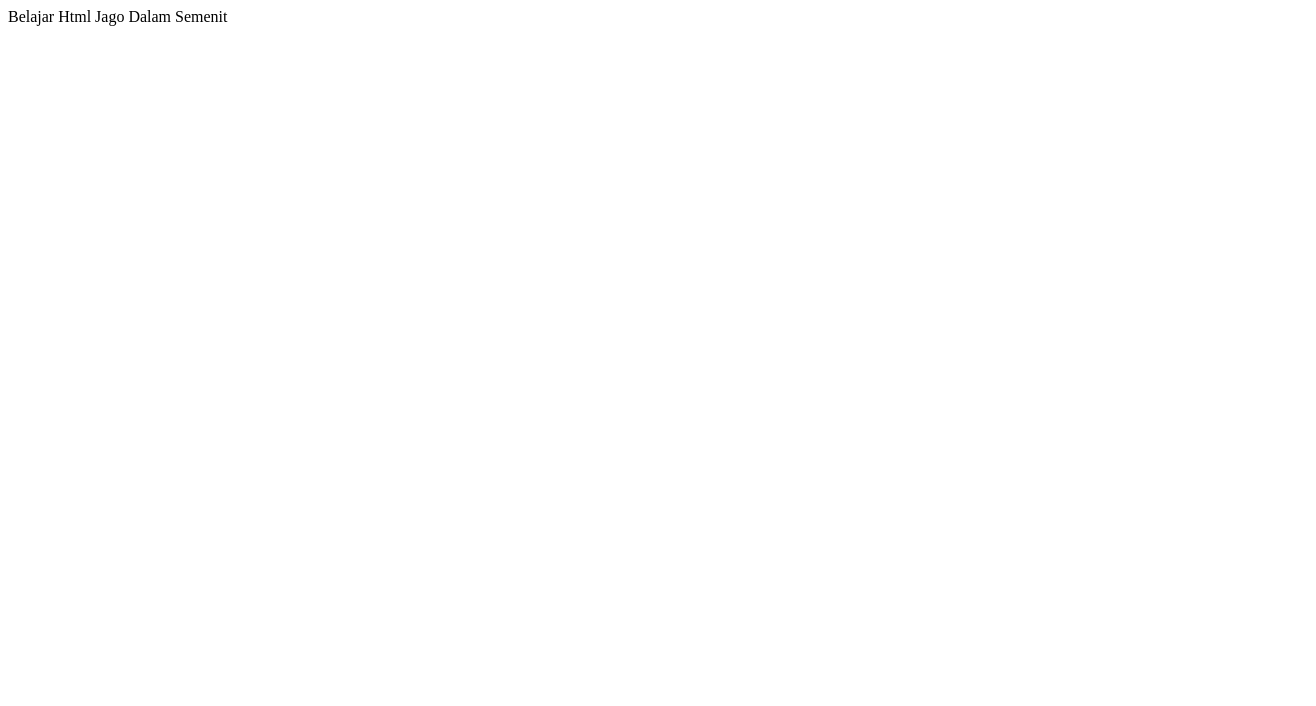
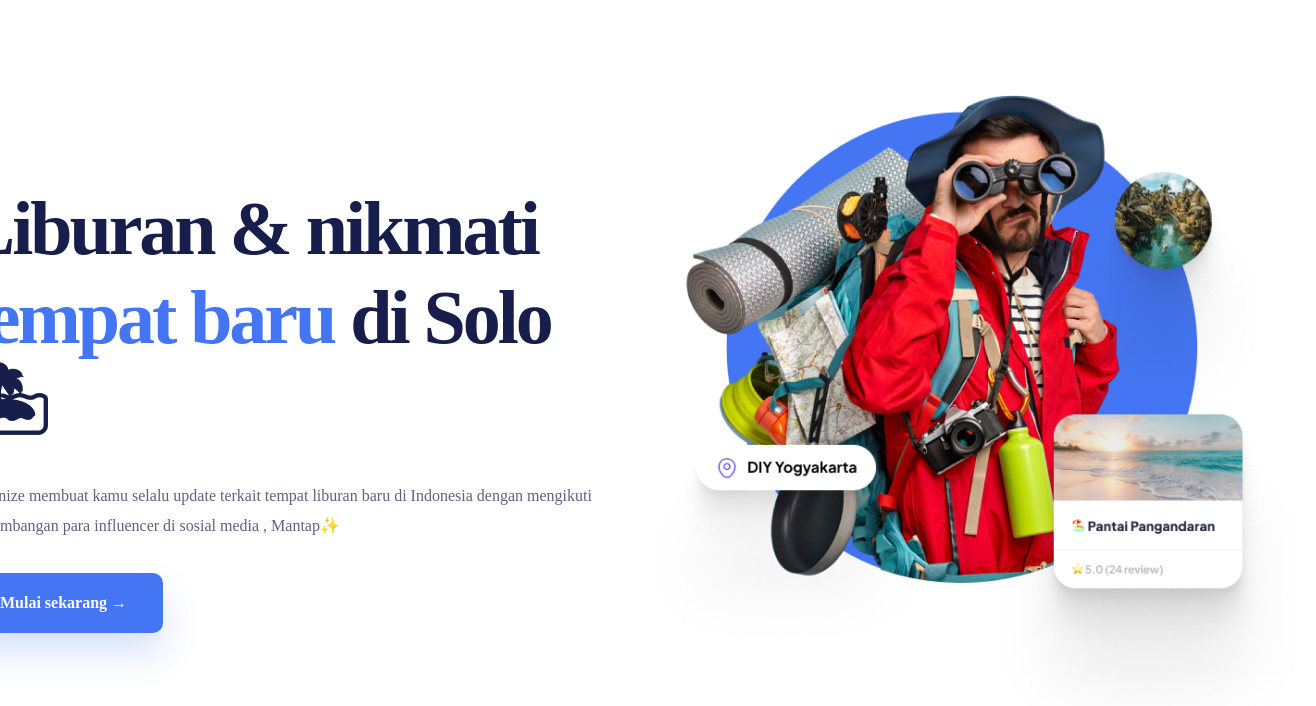
Before and after one commit to muhyidin3222/belajar_html, a plain HTML site: page index.html in a window 1280 px wide. Shown: the whole page, 1316 px wide, since content can reach past the window. Drawn offline with Linux system fonts and the light colour scheme.

Commit message:
new website

```diff
--- a/index.html
+++ b/index.html
@@ -1,12 +1,85 @@
 <!DOCTYPE html>
 <html lang="en">
-<head>
-    <meta charset="UTF-8">
-    <meta http-equiv="X-UA-Compatible" content="IE=edge">
-    <meta name="viewport" content="width=device-width, initial-scale=1.0">
-    <title>Document</title>
-</head>
-<body>
-    Belajar Html Jago Dalam Semenit
-</body>
+  <head>
+    <meta charset="UTF-8" />
+    <meta http-equiv="X-UA-Compatible" content="IE=edge" />
+    <meta name="viewport" content="width=device-width, initial-scale=1.0" />
+    <title>Belajar Html</title>
+    <style>
+      .main {
+        height: 800px;
+        width: 1286px;
+        display: flex;
+        align-items: center;
+        justify-content: center;
+      }
+      .image-main-home {
+        height: 707px;
+        width: 693px;
+      }
+      .title {
+        width: 658px;
+        font-family: "Plus Jakarta Sans";
+        font-style: normal;
+        font-weight: 800;
+        font-size: 76px;
+        line-height: 89px;
+        letter-spacing: -0.04em;
+        color: #181e4b;
+      }
+      .container {
+        display: flex;
+        align-items: center;
+        justify-content: center;
+      }
+      .tempat-baru {
+        color: #4475f2;
+      }
+      .kiri-main {
+      }
+      .description {
+        font-style: normal;
+        font-weight: 500;
+        font-size: 16px;
+        line-height: 30px;
+        color: #5e6282;
+        margin-top: 30px;
+      }
+      .button {
+        background: #4475f2;
+        box-shadow: 0px 20px 35px rgba(68, 117, 242, 0.21);
+        border-radius: 10px;
+        width: 198px;
+        height: 60px;
+        display: flex;
+        align-items: center;
+        justify-content: center;
+        font-style: normal;
+        font-weight: 700;
+        font-size: 16px;
+        line-height: 20px;
+        text-align: center;
+        color: #ffffff;
+        margin-top: 32px;
+      }
+    </style>
+  </head>
+  <body>
+    <div class="container">
+      <div class="main">
+        <div class="kiri-main">
+          <div class="title">
+            Liburan & nikmati <a class="tempat-baru">tempat baru</a> di Solo ️🏝
+          </div>
+          <div class="description">
+            Destinize membuat kamu selalu update terkait tempat liburan baru di
+            Indonesia dengan mengikuti perkembangan para influencer di sosial
+            media , Mantap✨
+          </div>
+          <div class="button">Mulai sekarang →</div>
+        </div>
+        <img src="./main_image.png" class="image-main-home" />
+      </div>
+    </div>
+  </body>
 </html>
```
Also changed, not shown: main_image.png (added), 1 other file.
